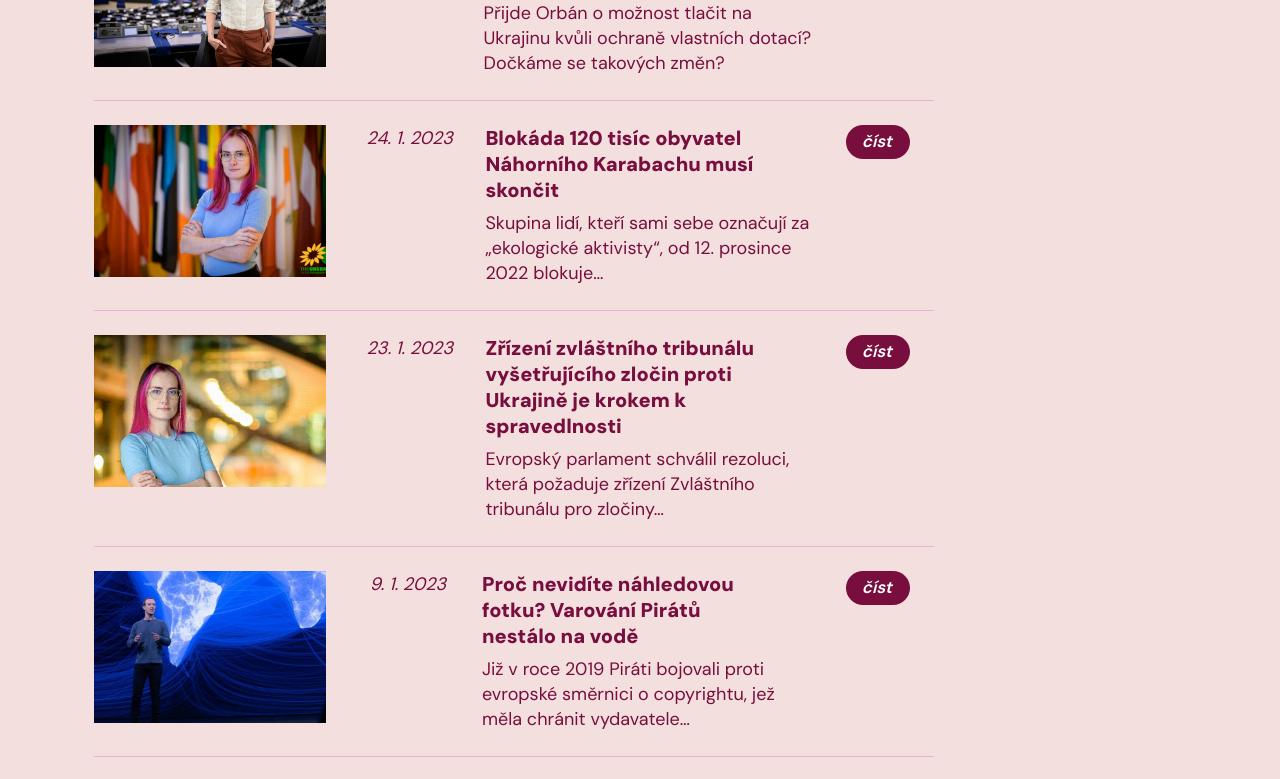
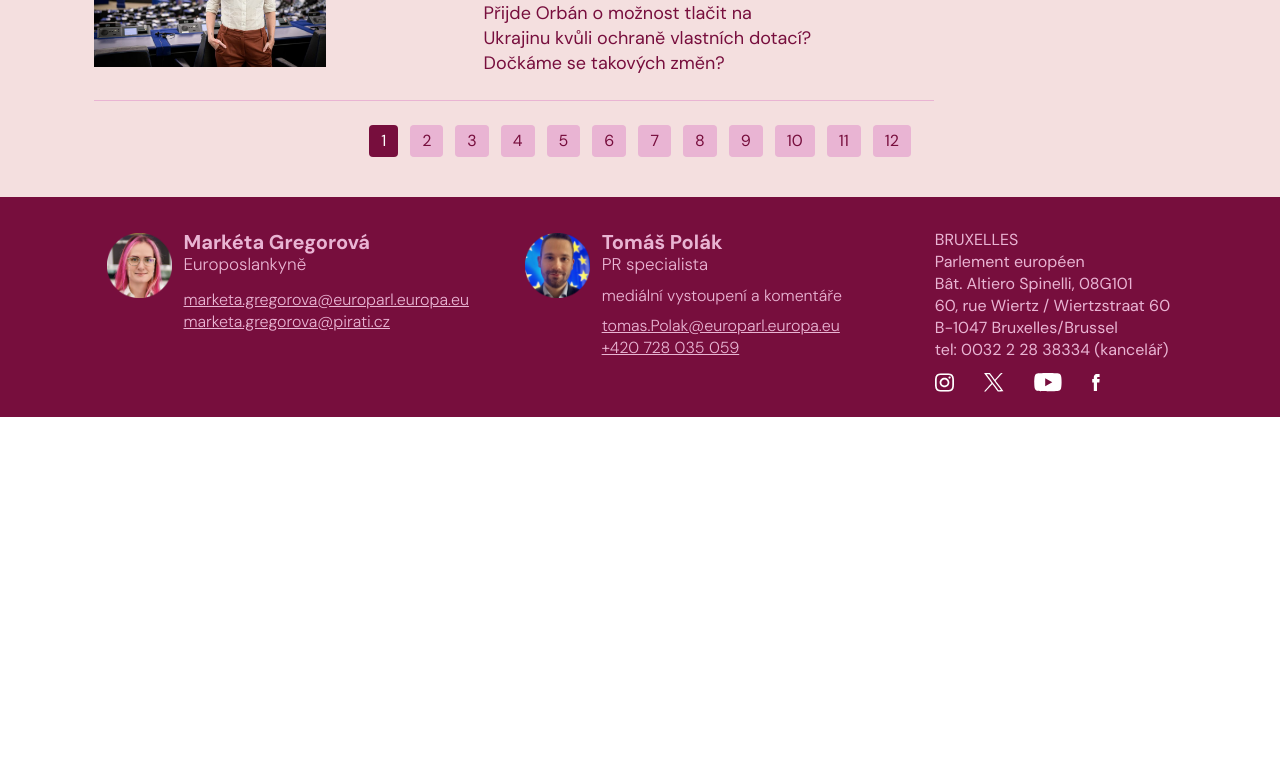
Before and after one commit to caroluxurians/mgreg, a Next.js app: page /clanky in a window 1280 px wide. Shown: the part 2220-2999 px from the top of the page. After the commit the page ends 2637 px from the top, so only its background shows below. Built offline with nearby package versions, Linux system fonts and the light colour scheme.

Commit message:
pagination init

```diff
--- /dev/null
+++ b/app/(sections)/clanky/Pagination.tsx
@@ -0,0 +1,49 @@
+"use client";
+
+import { useSearchParams, useRouter } from "next/navigation";
+
+type PaginationProps = {
+  numberOfArticles: number
+  perPage?: number
+};
+
+const Pagination = ({ numberOfArticles, perPage = 10 }: PaginationProps) => {
+  const router = useRouter();
+  const searchParams = useSearchParams();
+
+  const numberOfPages = Math.ceil(numberOfArticles / perPage);
+  const currentPage = Number(searchParams.get("page")) || 1;
+
+  const handlePageClick = (page: number) => {
+    const params = new URLSearchParams(searchParams);
+    if (page === 1) {
+      params.delete("page");
+    } else {
+      params.set("page", page.toString());
+    }
+    router.push(`?${params.toString()}`);
+  };
+
+  const arrayOfPages = Array.from({ length: numberOfPages }, (_, i) => i + 1);
+  console.log(arrayOfPages);
+
+  return (
+    <div className="mb-10 flex justify-center gap-3">
+      {arrayOfPages.map((num) => (
+        <button
+          type="button"
+          key={num}
+          onClick={() => handlePageClick(num)}
+          className={`px-3 py-1 rounded ${num === currentPage
+            ? "bg-medium-pink text-white"
+            : "bg-light-pink text-medium-pink"
+            } hover:bg-pink-200 transition`}
+        >
+          {num}
+        </button>
+      ))}
+    </div>
+  );
+};
+
+export default Pagination;
--- a/app/(sections)/clanky/page.tsx
+++ b/app/(sections)/clanky/page.tsx
@@ -4,11 +4,20 @@ import HeaderMobile from "@/app/components/HeaderMobile";
 import ArticleType from "@/app/types/article";
 import ArticlePreview from "./ArticlePreview";
 import Sticker from "../pro-media/Sticker";
+import Pagination from "./Pagination";
 
-const Clanky = async () => {
+const Clanky = async ({ searchParams }: { searchParams: { page?: string } }) => {
   const file = await readFile(`${process.cwd()}/articles.json`, "utf8");
   const data = JSON.parse(file);
-  console.log(data);
+
+  const numberOfArticles = data.length;
+  const page = Number(searchParams.page) || 1;
+  const perPage = 10;
+
+  const start = (page - 1) * perPage;
+  const end = start + perPage;
+
+  const paginatedArticles = data.slice(start, end);
 
   return (
     <div className="bg-beige">
@@ -36,11 +45,11 @@ const Clanky = async () => {
             />
           </div>
           <div className="flex flex-col gap-6 mb-6 mx-1">
-            {data.map((article: ArticleType) => (
+            {paginatedArticles.map((article: ArticleType) => (
               <ArticlePreview key={article.id} article={article} />
             ))}
           </div>
-          <div className="mb-10 flex justify-center">1 2 3 4 5 6</div>
+          <Pagination numberOfArticles={numberOfArticles} />
         </div>
       </main>
     </div>
--- /dev/null
+++ b/hooks/useUpdateUrlQuery.tsx
@@ -0,0 +1,20 @@
+import { Route } from "next";
+import { usePathname, useRouter, useSearchParams } from "next/navigation";
+
+const useUpdateUrlQuery = () => {
+  const searchParams = useSearchParams();
+  const router = useRouter();
+  const pathname = usePathname();
+
+  return (newParams: Record<string, string | number>, scroll: boolean = false) => {
+    const paramsObject = new URLSearchParams(searchParams);
+    Object.entries(newParams).forEach(([name, value]) => {
+      if (value === "") paramsObject.delete(name);
+      else paramsObject.set(name, String(value));
+    });
+
+    router.push(`${pathname}?${paramsObject.toString()}` as Route, { scroll });
+  };
+};
+
+export default useUpdateUrlQuery;
```
